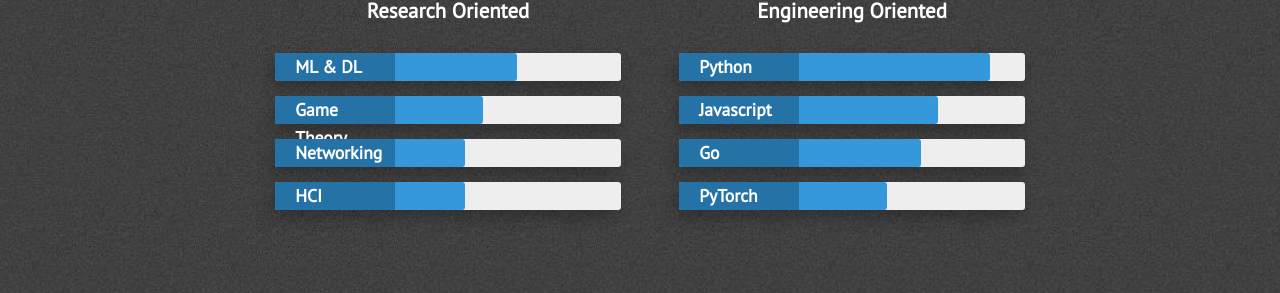
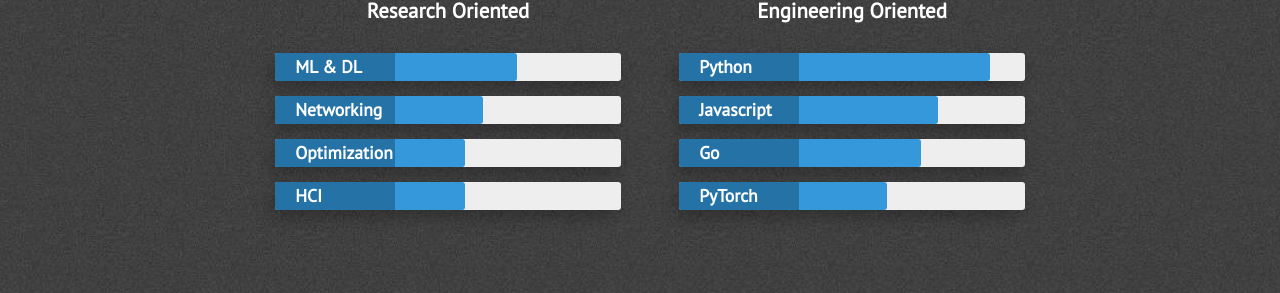
Before and after one commit to aiunicorn/aiunicorn.github.io, a Jekyll site: the page built from index.html, in a window 1280 px wide and 900 px high, scrolled down 2204 px. Shown: the part 162-455 px from the top of the window. Built offline with Jekyll 4.4.1, drawn with Linux system fonts in a browser that asks for light colours; nearby versions of some CDN libraries.

Commit message:
Edited Skills

```diff
--- a/_includes/skills.html
+++ b/_includes/skills.html
@@ -14,12 +14,12 @@
                         </div> <!-- End Skill Bar -->
 
                         <div class="skillbar clearfix " data-percent="60%">
-                            <div class="skillbar-title" style="background: #2980b9;"><span>Game Theory</span></div>
+                            <div class="skillbar-title" style="background: #2980b9;"><span>Networking</span></div>
                             <div class="skillbar-bar" style="background: #3498db;"></div>
                         </div> <!-- End Skill Bar -->
 
                         <div class="skillbar clearfix " data-percent="55%">
-                            <div class="skillbar-title" style="background: #2980b9;"><span>Networking</span></div>
+                            <div class="skillbar-title" style="background: #2980b9;"><span>Optimization</span></div>
                             <div class="skillbar-bar" style="background: #3498db;"></div>
                         </div> <!-- End Skill Bar -->
 
```
